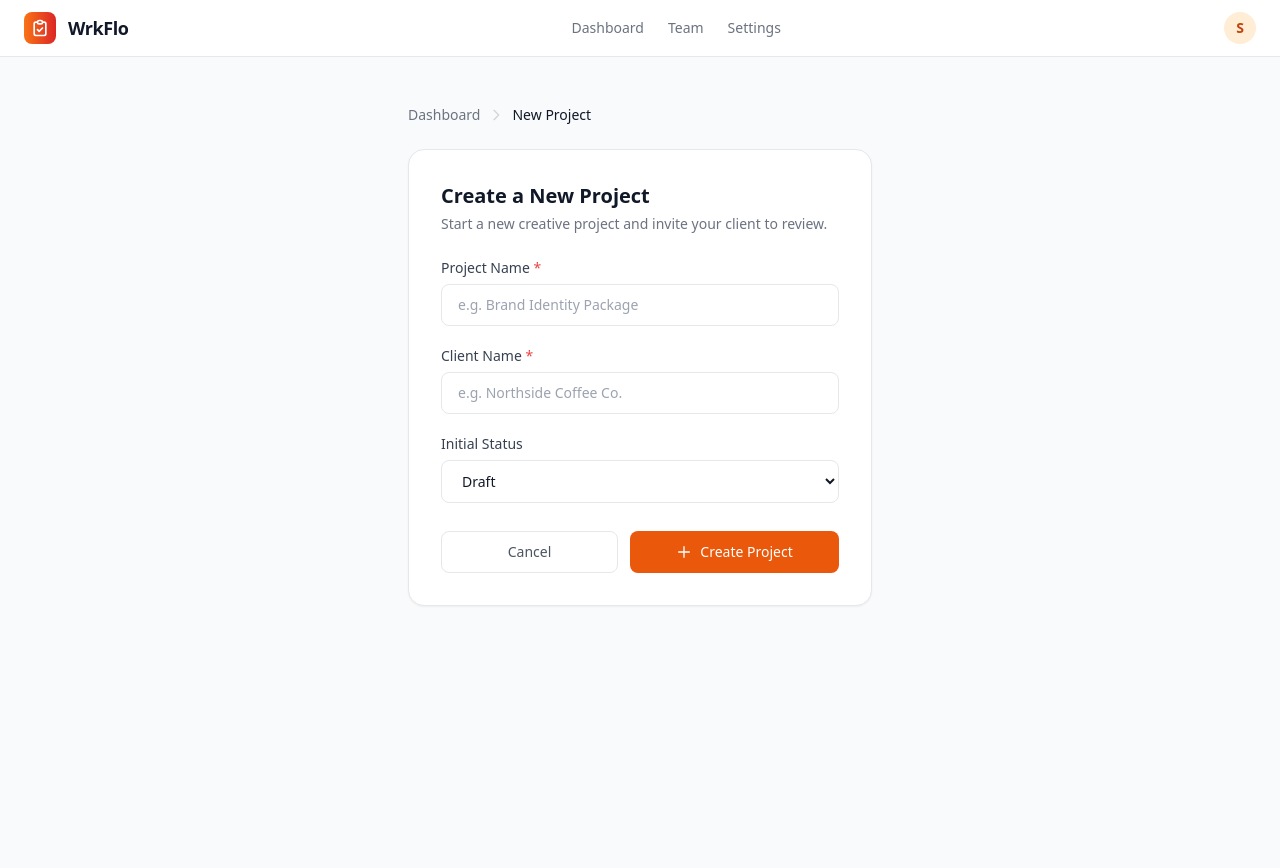
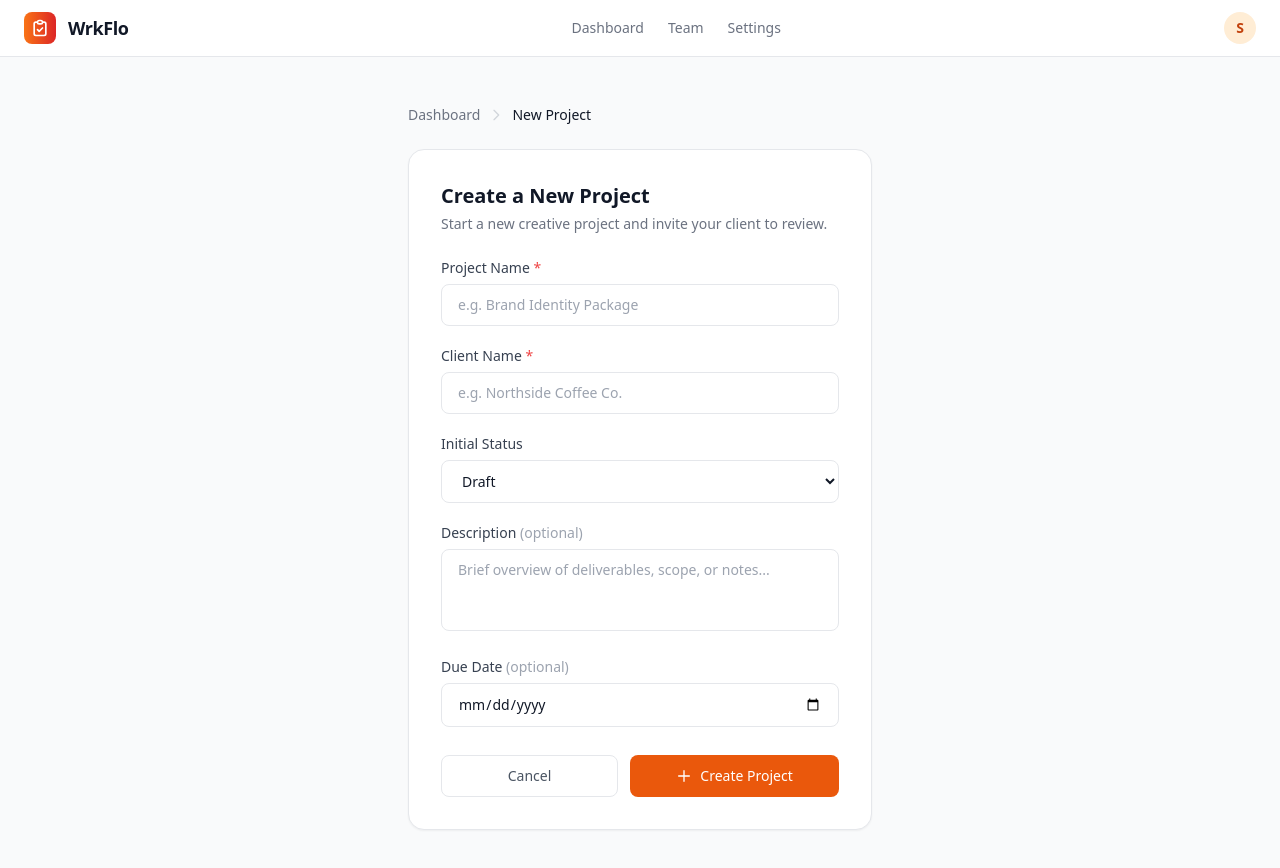
Before and after one commit to colemarcuccilli/WrkFlo, a Next.js app in the folder wrkflo/: page /projects/new in a window 1280 px wide. Shown: the top 868 px of the page. Before the commit the page ends 800 px from the top, so only its background shows below. Built offline with nearby package versions, Linux system fonts and the light colour scheme.

Commit message:
feat: search on dashboard, description/due-date fields in new project form

```diff
--- a/wrkflo/app/dashboard/page.tsx
+++ b/wrkflo/app/dashboard/page.tsx
@@ -19,6 +19,7 @@ function normalizeProject(p: any) {
 
 export default function DashboardPage() {
   const [filter, setFilter] = useState('All');
+  const [search, setSearch] = useState('');
   const [projects, setProjects] = useState<any[]>([]);
   const [loading, setLoading] = useState(true);
   const [error, setError] = useState('');
@@ -42,7 +43,17 @@ export default function DashboardPage() {
 
   const filters = ['All', 'In Review', 'Changes Requested', 'Approved', 'Draft'];
 
-  const filtered = filter === 'All' ? projects : projects.filter((p) => p.status === filter);
+  const filtered = projects
+    .filter((p) => filter === 'All' || p.status === filter)
+    .filter((p) => {
+      if (!search.trim()) return true;
+      const q = search.toLowerCase();
+      return (
+        p.name?.toLowerCase().includes(q) ||
+        p.client?.toLowerCase().includes(q) ||
+        p.creatorName?.toLowerCase().includes(q)
+      );
+    });
 
   const totalProjects = projects.length;
   const inReview = projects.filter((p) => p.status === 'In Review').length;
@@ -104,6 +115,30 @@ export default function DashboardPage() {
               <p className={`text-2xl font-bold ${stat.color}`}>{stat.value}</p>
             </div>
           ))}
+        </div>
+
+        {/* Search */}
+        <div className="relative mb-4">
+          <svg className="absolute left-3 top-1/2 -translate-y-1/2 w-4 h-4 text-gray-400" fill="none" viewBox="0 0 24 24" stroke="currentColor">
+            <path strokeLinecap="round" strokeLinejoin="round" strokeWidth={2} d="M21 21l-6-6m2-5a7 7 0 11-14 0 7 7 0 0114 0z" />
+          </svg>
+          <input
+            type="text"
+            value={search}
+            onChange={(e) => setSearch(e.target.value)}
+            placeholder="Search projects by name or client..."
+            className="w-full pl-10 pr-4 py-2.5 border border-gray-200 rounded-xl text-sm text-gray-900 placeholder-gray-400 focus:outline-none focus:border-orange-400 focus:ring-2 focus:ring-orange-100 bg-white"
+          />
+          {search && (
+            <button
+              onClick={() => setSearch('')}
+              className="absolute right-3 top-1/2 -translate-y-1/2 text-gray-400 hover:text-gray-600"
+            >
+              <svg className="w-4 h-4" fill="none" viewBox="0 0 24 24" stroke="currentColor">
+                <path strokeLinecap="round" strokeLinejoin="round" strokeWidth={2} d="M6 18L18 6M6 6l12 12" />
+              </svg>
+            </button>
+          )}
         </div>
 
         {/* Filter tabs */}
--- a/wrkflo/app/projects/new/page.tsx
+++ b/wrkflo/app/projects/new/page.tsx
@@ -5,7 +5,7 @@ import { useRouter } from 'next/navigation';
 
 export default function NewProjectPage() {
   const router = useRouter();
-  const [form, setForm] = useState({ name: '', client_name: '', status: 'Draft' });
+  const [form, setForm] = useState({ name: '', client_name: '', status: 'Draft', description: '', due_date: '' });
   const [loading, setLoading] = useState(false);
   const [error, setError] = useState('');
 
@@ -125,6 +125,29 @@ export default function NewProjectPage() {
               </select>
             </div>
 
+            <div>
+              <label className="block text-sm font-medium text-gray-700 mb-1.5">Description <span className="text-gray-400">(optional)</span></label>
+              <textarea
+                value={form.description}
+                onChange={(e) => setForm((p) => ({ ...p, description: e.target.value }))}
+                placeholder="Brief overview of deliverables, scope, or notes..."
+                rows={3}
+                className="w-full border border-gray-200 rounded-lg px-4 py-2.5 text-sm text-gray-900 placeholder-gray-400 focus:outline-none focus:border-orange-400 focus:ring-2 focus:ring-orange-100 resize-none"
+                disabled={loading}
+              />
+            </div>
+
+            <div>
+              <label className="block text-sm font-medium text-gray-700 mb-1.5">Due Date <span className="text-gray-400">(optional)</span></label>
+              <input
+                type="date"
+                value={form.due_date}
+                onChange={(e) => setForm((p) => ({ ...p, due_date: e.target.value }))}
+                className="w-full border border-gray-200 rounded-lg px-4 py-2.5 text-sm text-gray-900 focus:outline-none focus:border-orange-400 focus:ring-2 focus:ring-orange-100"
+                disabled={loading}
+              />
+            </div>
+
             <div className="flex gap-3 pt-2">
               <Link href="/dashboard" className="flex-1">
                 <button
```
